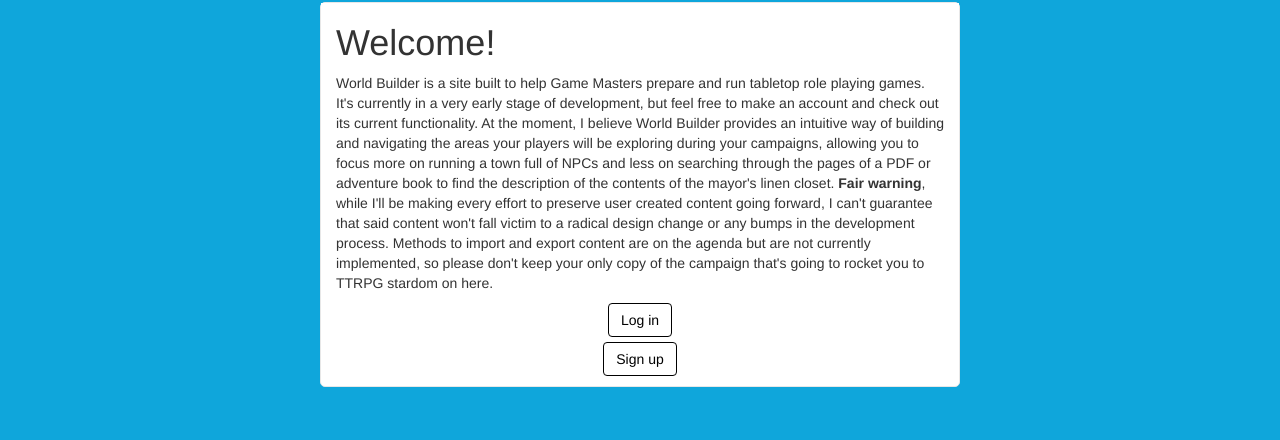
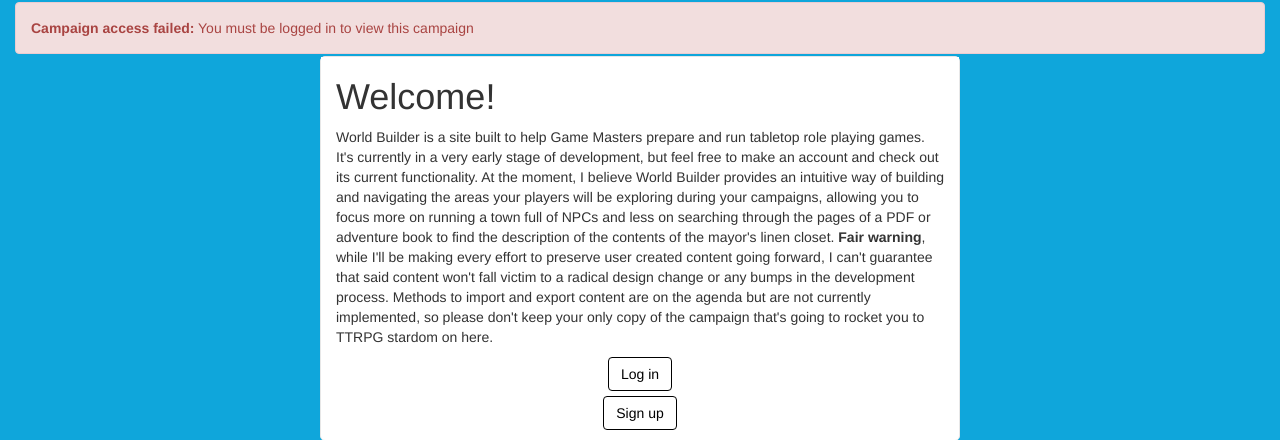
Before and after one commit to mattrojr/mattosborne-xyz, a Django app: page /worldbuilder/campaign/1/ in a window 1280 px wide. Shown: the part 32-472 px from the top of the page. Run offline with Django 3.2, Linux system fonts and the light colour scheme; some libraries are stand-ins or nearby versions.

Commit message:
Add alerts for access issues

```diff
--- a/worldbuilder/templates/worldbuilder/campaign.html
+++ b/worldbuilder/templates/worldbuilder/campaign.html
@@ -36,4 +36,6 @@
         {% endif %}
     </div>
 </div>
+
+
 {% endblock %}
--- a/worldbuilder/templates/worldbuilder/skeleton.html
+++ b/worldbuilder/templates/worldbuilder/skeleton.html
@@ -40,6 +40,11 @@
         </div>
     </nav>
     <div class="container-fluid">
+        {% if alert %}
+            <div class="alert alert-{{ alert.type }}" style="margin-bottom:2px;">
+                <strong>{{ alert.title }}:</strong> {{ alert.text }}
+            </div>
+        {% endif %}
         {% block content %}{% endblock %}
     </div>
 </body>
--- a/worldbuilder/views.py
+++ b/worldbuilder/views.py
@@ -31,7 +31,13 @@ def campaign(request,campaign_id):
         try:
             gm = GameMaster.objects.get(campaign=campaign_id,user=request.user)
         except ObjectDoesNotExist:
+            alert = {
+                'type':"danger",
+                'title':"Campaign access failed",
+                'text':"Campaign doesn't exist or you aren't listed as a game master.",
+                     }
             context = {
+                'alert': alert,
             }
             return render(request, 'worldbuilder/index.html', context)
         if gm:
@@ -44,8 +50,13 @@ def campaign(request,campaign_id):
             return render(request, 'worldbuilder/campaign.html', context)
 
     else:
+        alert = {
+            'type':"danger",
+            'title':"Campaign access failed",
+            'text':"You must be logged in to view this campaign",
+        }
         context = {
-
+            'alert':alert,
         }
         return render(request, 'worldbuilder/index.html',context)
 
@@ -57,10 +68,14 @@ def area(request, area_id):
             campaign=area.campaign
             gm = GameMaster.objects.get(campaign=campaign,user=request.user)
         except ObjectDoesNotExist:
-            context = {}
-            return render(request, 'worldbuilder/index.html', context)
-        except MultipleObjectsReturned:
-            context = {}
+            alert = {
+                'type': "danger",
+                'title': "Campaign access failed",
+                'text': "You must be logged in to view this campaign and its areas",
+            }
+            context = {
+                'alert':alert,
+            }
             return render(request, 'worldbuilder/index.html', context)
         if gm:
             area_notes = escape(area.notes)
@@ -103,7 +118,7 @@ def new_campaign(request):
                     user = request.user,
                 )
                 gm.save()
-                return redirect('/worldbuilder')
+                return redirect('/worldbuilder/campaign/' + str(campaign.id))
         else:
             form = CampaignForm()
             context = {
@@ -117,12 +132,18 @@ def new_campaign(request):
 
 def new_area(request,campaign_id):
     if request.user.is_authenticated():
-        campaign = Campaign.objects.get(id=campaign_id)
-        gms = GameMaster.objects.filter(campaign=campaign_id)
         try:
+            campaign = Campaign.objects.get(id=campaign_id)
+            gms = GameMaster.objects.filter(campaign=campaign_id)
             gms.get(user=request.user)
         except:
-            return redirect('worldbuilder/')
+            #TODO: send alert along with the redirect
+            alert = {
+                'type': "danger",
+                'title': "Campaign access denied",
+                'text': "You must be a game master of the campaign to create areas for it."
+            }
+            return redirect('/worldbuilder/')
         area_list = Area.objects.filter(campaign=campaign_id)
         if request.method == 'POST':
             area_form = AreaForm(request.POST, campaign=campaign_id)
@@ -138,7 +159,7 @@ def new_area(request,campaign_id):
                 )
                 area.save()
 
-                return redirect('/worldbuilder/campaign/' + campaign_id)
+                return redirect('/worldbuilder/area/' + str(area.id))
         else:
             area_form = AreaForm(campaign=campaign_id)
             campaign = Campaign.objects.get(id=campaign_id)
@@ -153,15 +174,20 @@ def new_area(request,campaign_id):
 
 
 def edit_campaign(request,campaign_id):
-    campaign = Campaign.objects.get(id=campaign_id)
     if request.user.is_authenticated():
         try:
+            campaign = Campaign.objects.get(id=campaign_id)
             GameMaster.objects.get(campaign=campaign_id,user=request.user)
         except ObjectDoesNotExist:
-            return render(request, 'worldbuilder/index.html', {})
-        except MultipleObjectsReturned:
-            print('MultipleObjectsReturned error, check database')
-            return render(request, 'worldbuilder/index.html', {})
+            alert = {
+                'type': "danger",
+                'title': "Campaign access failed",
+                'text': "Campaign doesn't exist or you aren't listed as a game master.",
+            }
+            context={
+                'alert': alert,
+            }
+            return render(request, 'worldbuilder/index.html', context)
         if request.method == 'POST':
             form = CampaignForm(request.POST, instance=campaign)
 
@@ -178,21 +204,22 @@ def edit_campaign(request,campaign_id):
 
 
 def edit_area(request,area_id):
-    area = Area.objects.get(id=area_id)
     try:
+        area = Area.objects.get(id=area_id)
         campaign = area.campaign
         GameMaster.objects.get(campaign=campaign, user=request.user)
         area_list = Area.objects.filter(campaign=campaign)
-        # children = area.get_descendants()
-        # child_ids = []
-        # for child in children:
-        #     child_ids.append(child.id)
-        # area_list = area_list.exclude(id__in=child_ids)
     except ObjectDoesNotExist:
-        return render(request, 'worldbuilder/index.html', {})
-    except MultipleObjectsReturned:
-        print('MultipleObjectsReturned error, check database')
-        return render(request, 'worldbuilder/index.html', {})
+        alert = {
+            'type': "danger",
+            'title': "Area access failed",
+            'text': "Area doesn't exist or you aren't listed as a game master of its campaign.",
+        }
+        context = {
+            'alert':alert,
+        }
+        return render(request, 'worldbuilder/index.html', context)
+
     if request.method == 'POST':
         area_form = AreaForm(request.POST, instance=area, campaign=campaign)
 
@@ -210,12 +237,20 @@ def edit_area(request,area_id):
 
 
 def delete_campaign(request,campaign_id):
-    campaign = Campaign.objects.get(id=campaign_id)
     if request.user.is_authenticated():
         try:
+            campaign = Campaign.objects.get(id=campaign_id)
             GameMaster.objects.get(campaign=campaign_id, user=request.user)
         except ObjectDoesNotExist:
-            return render(request, 'worldbuilder/index.html', {})
+            alert = {
+                'type': "danger",
+                'title': "Campaign access failed",
+                'text': "Campaign doesn't exist or you aren't listed as a game master.",
+            }
+            context = {
+                'alert': alert,
+            }
+            return render(request, 'worldbuilder/index.html', context)
         if request.method == 'POST':
             campaign.delete()
             return redirect('/worldbuilder/')
@@ -236,10 +271,15 @@ def delete_area(request, area_id):
             campaign = area.campaign
             GameMaster.objects.get(campaign=campaign, user=request.user)
         except ObjectDoesNotExist:
-            return render(request, 'worldbuilder/index.html', {})
-        except MultipleObjectsReturned:
-            print('MultipleObjectsReturned error, check database')
-            return render(request, 'worldbuilder/index.html', {})
+            alert = {
+                'type': "danger",
+                'title': "Campaign access failed",
+                'text': "Area doesn't exist or you aren't listed as a game master.",
+            }
+            context = {
+                'alert': alert,
+            }
+            return render(request, 'worldbuilder/index.html', context)
         if request.method == 'POST':
             area.delete()
             return redirect('/worldbuilder/campaign/' + str(campaign.id))
```
